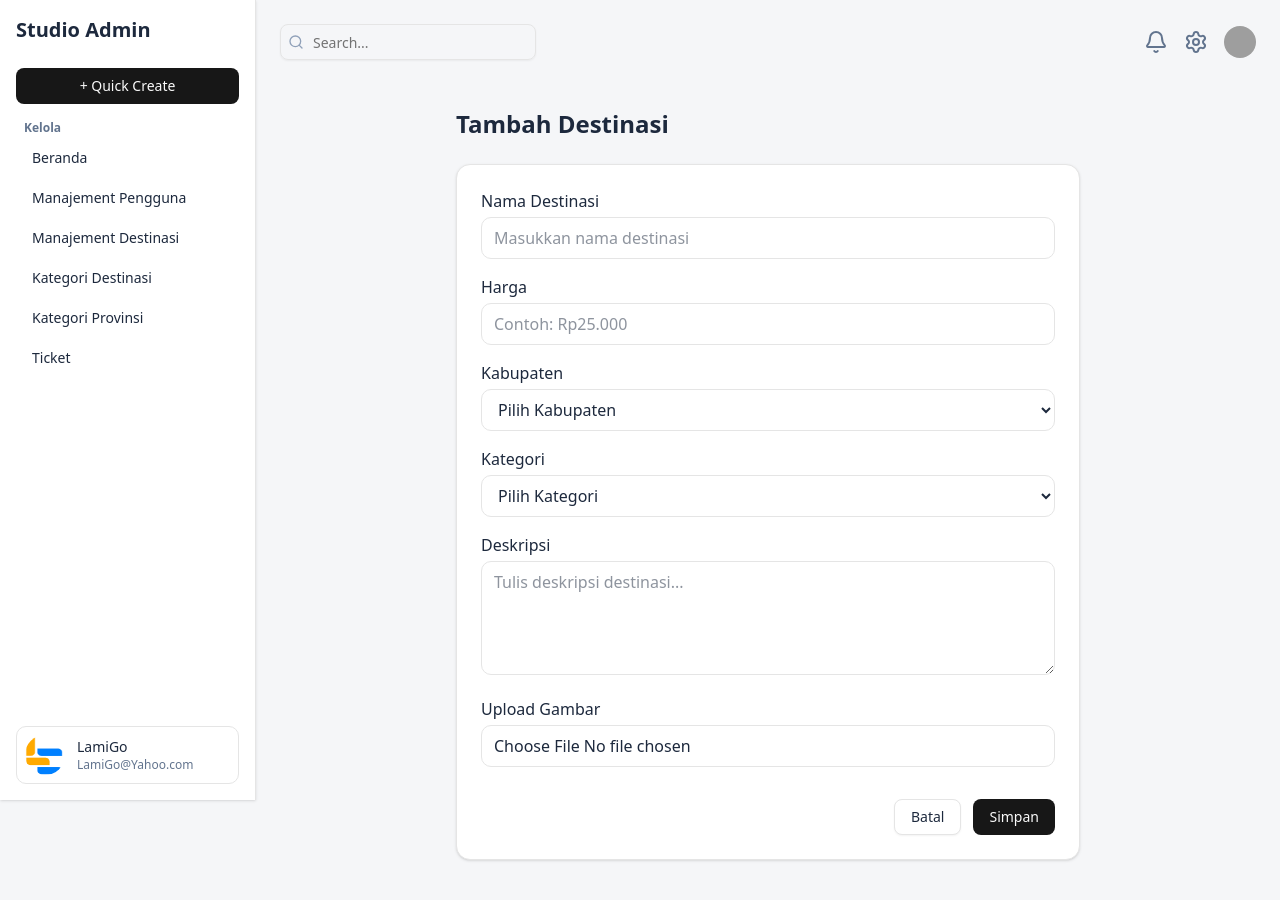
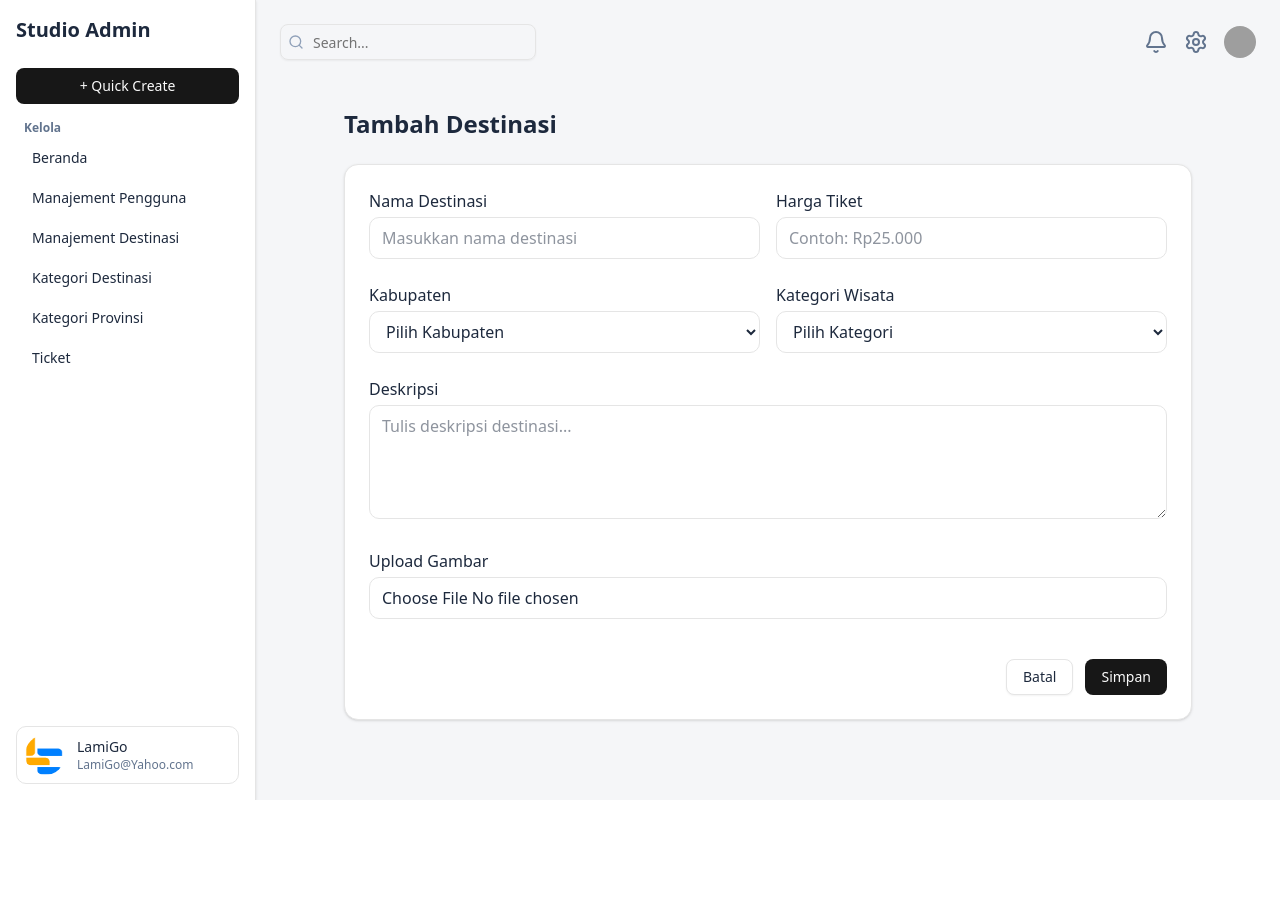
Before and after one commit to megustaSzy/project-web-mobile-api, a Next.js app in the folder web/: page /admin/destinasi/tambah in a window 1280 px wide. Shown: the top 900 px of the page. After the commit the page ends 800 px from the top, so only its background shows below. Built offline with nearby package versions, Linux system fonts and the light colour scheme; grey boxes are pictures that could not be loaded.

Commit message:
memperbaiki inputan manjment destinasi

```diff
--- a/web/src/app/admin/destinasi/tambah/page.tsx
+++ b/web/src/app/admin/destinasi/tambah/page.tsx
@@ -53,12 +53,14 @@ export default function Page() {
   }
 
   return (
-    <div className="p-6 max-w-2xl mx-auto">
+  <div className="p-6 max-w-4xl mx-auto">
     <h1 className="text-2xl font-semibold mb-6">Tambah Destinasi</h1>
 
-      <div className="space-y-4 bg-white p-6 rounded-xl border shadow-sm">
+    <div className="space-y-6 bg-white p-6 rounded-xl border shadow-sm">
 
-        {/* NAMA */}
+      {/* ROW 1: NAMA & HARGA */}
+      <div className="grid grid-cols-1 md:grid-cols-2 gap-4">
+        {/* NAMA DESTINASI */}
         <div>
           <label className="font-medium">Nama Destinasi</label>
           <input
@@ -73,7 +75,7 @@ export default function Page() {
 
         {/* HARGA */}
         <div>
-          <label className="font-medium">Harga</label>
+          <label className="font-medium">Harga Tiket</label>
           <input
             type="text"
             name="harga"
@@ -83,7 +85,10 @@ export default function Page() {
             placeholder="Contoh: Rp25.000"
           />
         </div>
+      </div>
 
+      {/* ROW 2: KABUPATEN & KATEGORI */}
+      <div className="grid grid-cols-1 md:grid-cols-2 gap-4">
         {/* KABUPATEN */}
         <div>
           <label className="font-medium">Kabupaten</label>
@@ -104,7 +109,7 @@ export default function Page() {
 
         {/* KATEGORI */}
         <div>
-          <label className="font-medium">Kategori</label>
+          <label className="font-medium">Kategori Wisata</label>
           <select
             name="kategori"
             value={form.kategori}
@@ -118,6 +123,7 @@ export default function Page() {
               </option>
             ))}
           </select>
+        </div>
       </div>
 
       {/* DESKRIPSI */}
@@ -152,4 +158,5 @@ export default function Page() {
     </div>
   </div>
 );
+
 }
```
Lines whose indentation alone changed are shown as unchanged.
